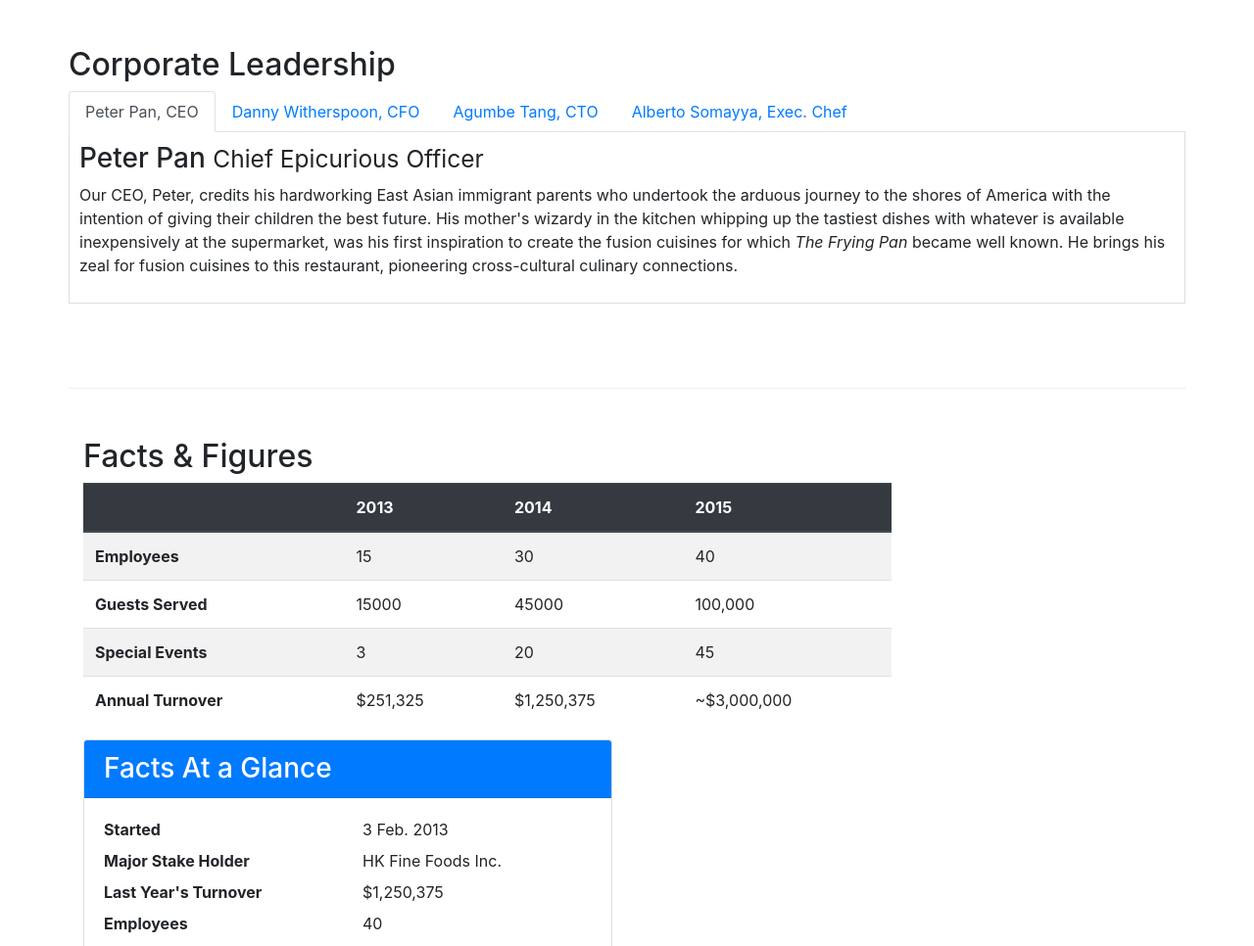
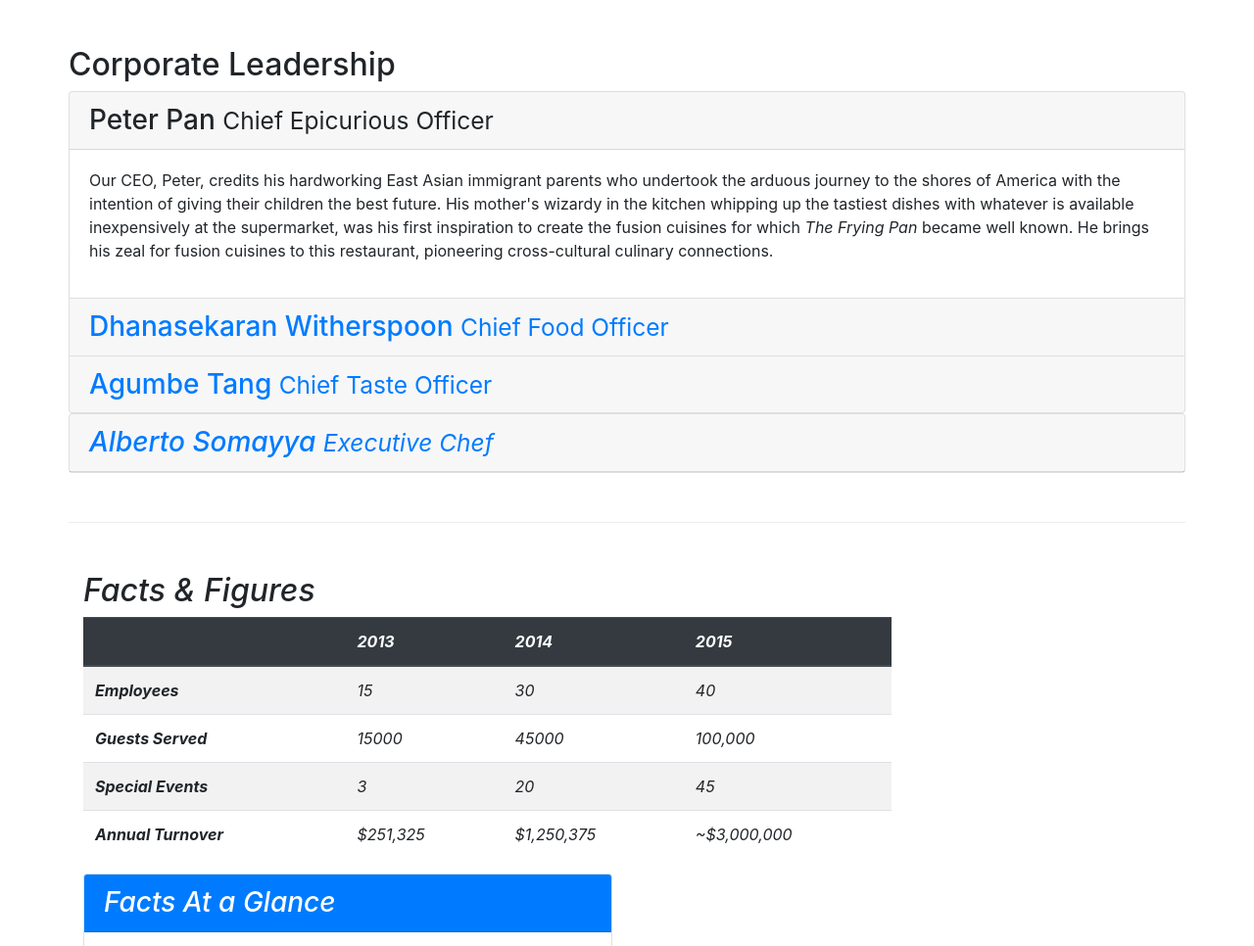
Before and after one commit to SWillis31/ClientWebStack_conFusion, a plain HTML site: page aboutus.html in a window 1280 px wide. Shown: the part 762-1728 px from the top of the page at 98% size. Drawn offline with nearby package versions, Linux system fonts and the light colour scheme.

Commit message:
Accordion

```diff
--- a/aboutus.html
+++ b/aboutus.html
@@ -81,7 +81,7 @@
         <div class="row">
             <div class="row-content col-12">
                 <h2>Corporate Leadership</h2>
-                <ul class="nav nav-tabs">
+                <!-- <ul class="nav nav-tabs">
                     <li class="nav-item">
                         <a class="nav-link active" href="#peter"role="tab" data-toggle="tab">Peter Pan, CEO</a>
                     </li>
@@ -94,30 +94,56 @@
                     <li class="nav-item">
                         <a class="nav-link" href="#alberto" role="tab"data-toggle="tab">Alberto Somayya, Exec. Chef</a>
                     </li>
-                </ul>
-                <div class="tab-content">
-                    <div role="tabpanel" class="tab-pane fade show active" id="peter">
-                        <h3>Peter Pan <small>Chief Epicurious Officer</small></h3>
-                        <p class="d-none d-sm-block">Our CEO, Peter, credits his hardworking East Asian immigrant parents who undertook the arduous journey to the shores of America with the intention of giving their children the best future. His mother's wizardy in the kitchen whipping up the tastiest dishes with whatever is available inexpensively at the supermarket, was his first inspiration to create the fusion cuisines for which <em>The Frying Pan</em> became well known. He brings his zeal for fusion cuisines to this restaurant, pioneering cross-cultural culinary connections.</p>
+                </ul> -->
+                <div class="accordion">
+                    <div class="card">
+                        <div class="card-header" role="tab" id="peterhead">
+                            <h3 class="mb-0">
+                                <a data-toggle="collapse" data-target="#peter">Peter Pan <small>Chief Epicurious Officer</small></a>
+                            </h3>
+                        </div>
+                        <div class="collapse show" id="peter" data-parent="#accordion">
+                            <div class="card-body">
+                                <p class="d-none d-sm-block">Our CEO, Peter, credits his hardworking East Asian immigrant parents who undertook the arduous journey to the shores of America with the intention of giving their children the best future. His mother's wizardy in the kitchen whipping up the tastiest dishes with whatever is available inexpensively at the supermarket, was his first inspiration to create the fusion cuisines for which <em>The Frying Pan</em> became well known. He brings his zeal for fusion cuisines to this restaurant, pioneering cross-cultural culinary connections.</p>
+                            </div>
+                        </div>
                     </div>
-                    <div role="tabpanel" class="tab-pane fade" id="danny">
-                        <h3>Dhanasekaran Witherspoon <small>Chief Food Officer</small></h3>
-                        <p class="d-none d-sm-block">Our CFO, Danny, as he is affectionately referred to by his colleagues, comes from a long established family tradition in farming and produce. His experiences growing up on a farm in the Australian outback gave him great appreciation for varieties of food sources. As he puts it in his own words, <em>Everything that runs, wins, and everything that stays, pays!</em></p>
+                    <div class="card">
+                        <div class="card-header" role="tab" id="dannyhead">
+                            <h3 class="mb-0">
+                                <a class="collapsed" data-toggle="collapse" data-target="#danny">Dhanasekaran Witherspoon <small>Chief Food Officer</small></a>
+                            </h3>
+                        </div>
+                        <div class="collapse" id="danny" data-parent="#accordion">
+                            <div class="card-body">
+                                <p class="d-none d-sm-block">Our CFO, Danny, as he is affectionately referred to by his colleagues, comes from a long established family tradition in farming and produce. His experiences growing up on a farm in the Australian outback gave him great appreciation for varieties of food sources. As he puts it in his own words, <em>Everything that runs, wins, and everything that stays, pays!</em></p>
+                            </div>
+                        </div>
                     </div>
-                    <div role="tabpanel" class="tab-pane fade" id="agumbe">
-                        <h3>Agumbe Tang <small>Chief Taste Officer</small></h3>
-                        <p class="d-none d-sm-block">Blessed with the most discerning gustatory sense, Agumbe, our CTO, personally ensures that every dish that we serve meets his exacting tastes. Our chefs dread the tongue lashing that ensues if their dish does not meet his exacting standards. He lives by his motto, <em>You click only if you survive my lick.</em></p>
+                    <div class="card">
+                        <div class="card-header" role="tab" id="agumbehead">
+                            <h3 class="mb-0">
+                                <a class="collapsed" data-toggle="collapse" data-target="#agumbe">Agumbe Tang <small>Chief Taste Officer</small></a>
+                            </h3>
+                        </div>
+                        <div class="collapse" id="agumbe" data-parent="#accordion">
+                            <div class="card-body">
+                                <p class="d-none d-sm-block">Blessed with the most discerning gustatory sense, Agumbe, our CTO, personally ensures that every dish that we serve meets his exacting tastes. Our chefs dread the tongue lashing that ensues if their dish does not meet his exacting standards. He lives by his motto, <em>You click only if you survive my lick.</p>
+                            </div>
+                        </div>
                     </div>
-                    <div role="tabpanel" class="tab-pane fade" id="alberto">
-                        <h3>Alberto Somayya <small>Executive Chef</small></h3>
-                        <p class="d-none d-sm-block">Award winning three-star Michelin chef with wide International experience having worked closely with whos-who in the culinary world, he specializes in creating mouthwatering Indo-Italian fusion experiences. He says, <em>Put together the cuisines from the two craziest cultures, and you get a winning hit! Amma Mia!</em></p>
+                    <div class="card">
+                        <div class="card-header" role="tab" id="albertohead">
+                            <h3 class="mb-0">
+                                <a class="collapsed" data-toggle="collapse" data-target="#alberto">Alberto Somayya <small>Executive Chef</small></a>
+                            </h3>
+                        </div>
+                        <div class="collapse" id="alberto" data-parent="#accordion">
+                            <div class="card-body"><p class="d-none d-sm-block">Award winning three-star Michelin chef with wide International experience having worked closely with whos-who in the culinary world, he specializes in creating mouthwatering Indo-Italian fusion experiences. He says, <em>Put together the cuisines from the two craziest cultures, and you get a winning hit! Amma Mia!</em></p>
+                            </div>
+                        </div>
                     </div>
                 </div>
-                <!-- <h3>Peter Pan <small>Chief Epicurious Officer</small></h3>
-                <p class="d-none d-sm-block">Our CEO, Peter, credits his hardworking East Asian immigrant parents who undertook the arduous journey to the shores of America with the intention of giving their children the best future. His mother's wizardy in the kitchen whipping up the tastiest dishes with whatever is available inexpensively at the supermarket, was his first inspiration to create the fusion cuisines for which <em>The Frying Pan</em> became well known. He brings his zeal for fusion cuisines to this restaurant, pioneering cross-cultural culinary connections.</p> -->
-
-
-
             </div>
             <div class="row row-content">
                 <div class="col-12 col-sm-9">
```
